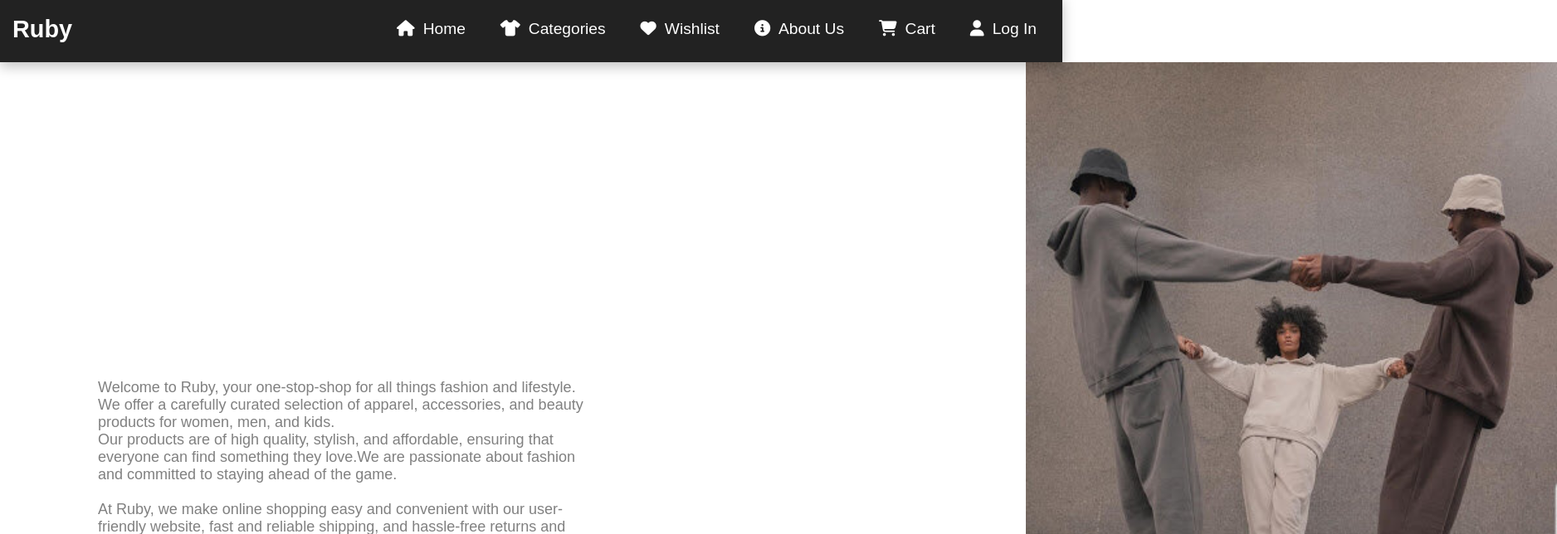
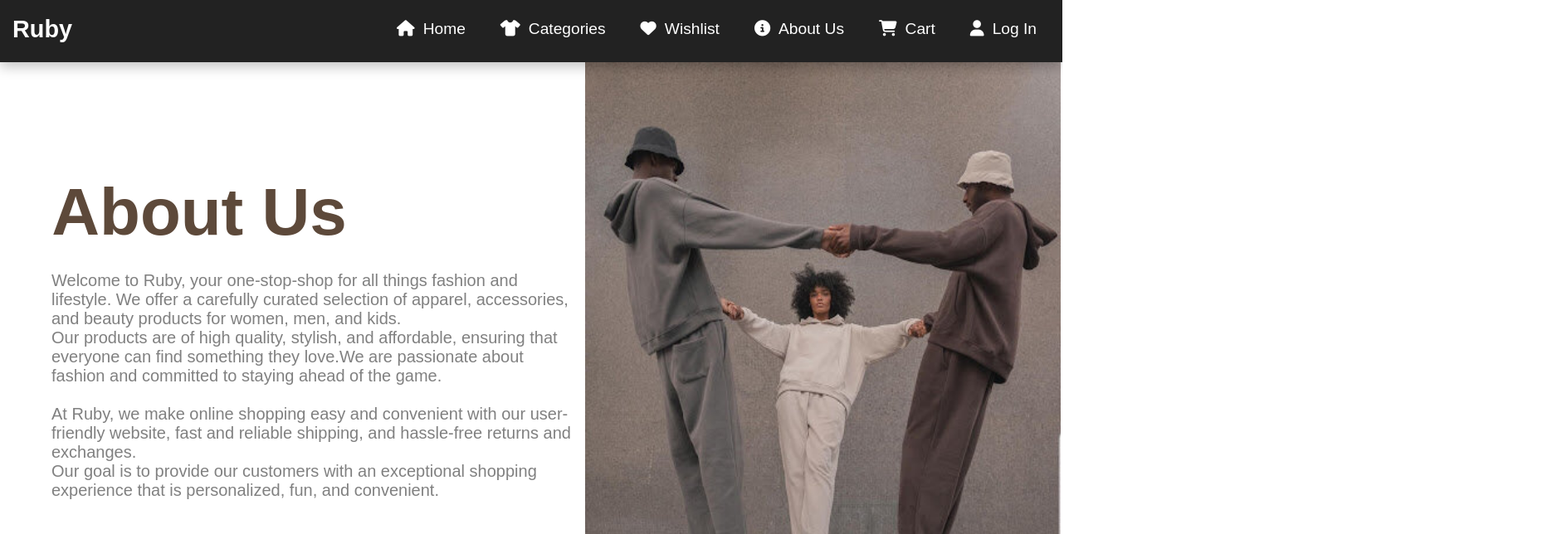
Before and after one commit to DonatHalimi/ProjektiLab1, a React (Create React App) app in the folder client/: page /aboutUs in a window 1280 px wide. Shown: the top 644 px of the page at 83% size, 1876 px wide, since content can reach past the window. Built offline with nearby package versions, Linux system fonts and the light colour scheme.

Commit message:
aboutusresponsivev2

```diff
--- a/client/src/Pages/aboutUsStyle.css
+++ b/client/src/Pages/aboutUsStyle.css
@@ -54,8 +54,8 @@ color: rgb(93, 73, 58);
   #fotoabt {
     position: static;
     width: 100%;
-    height: 300px;
-    margin: 10px 0;
+    height: 491px;
+    margin: -5px 0;
     padding: 0;
   }
 
@@ -79,7 +79,7 @@ color: rgb(93, 73, 58);
     max-width: 50%;
     text-align: left;
     bottom: 559px;
-    left: -222px;
+    left: -254px;
     margin: 0 auto;
     font-size: 18px;
     padding: 20px;
@@ -99,7 +99,7 @@ color: rgb(93, 73, 58);
     font-size: 60px;
     position: relative;
     bottom: 540px;
-    right: 230px;
+    right: 346px;
     padding: 10px;
   }
 
@@ -114,8 +114,8 @@ color: rgb(93, 73, 58);
   .about-container {
     max-width: 50%;
     text-align: left;
-    bottom: -180px;
-    left: 56px;
+    bottom: -130px;
+    left: 47px;
     margin: 10px;
     font-size: 20px;
     padding: 5px;
@@ -123,19 +123,19 @@ color: rgb(93, 73, 58);
 
   #fotoabt {
     position: absolute;
-    left: 916px;
+    left: 703px;
     top: 56px;
     margin: 1px;
     padding: 1px;
-    width: 620px;
+    width: 575px;
     height: 737px;
   }
 
   #abt {
     font-size: 80px;
     position: relative;
-    bottom: -122px;
-    right: 510px;
+    bottom: -125px;
+    right: 400px;
     padding: 5px;
   }
 
@@ -215,38 +215,3 @@ color: rgb(93, 73, 58);
     color: grey;
   }
 }
-
-@media screen and (min-width: 1025px) and (max-width: 1496px) {
-  .about-container {
-    max-width: 50%;
-    text-align: left;
-    bottom: 559px;
-    left: -222px;
-    margin: 0 auto;
-    font-size: 18px;
-    padding: 20px;
-  }
-
-  #fotoabt {
-    position: relative;
-    left: 916px;
-    top: -15px;
-    width: 50%;
-    height: auto;
-    margin: 10px 0;
-    padding: 0;
-  }
-
-  #abt {
-    font-size: 60px;
-    position: relative;
-    bottom: 240px;
-    right: 230px;
-    padding: 10px;
-  }
-
-  #info4 {
-    font-size: 18px;
-    color: grey;
-  }
-}
```
